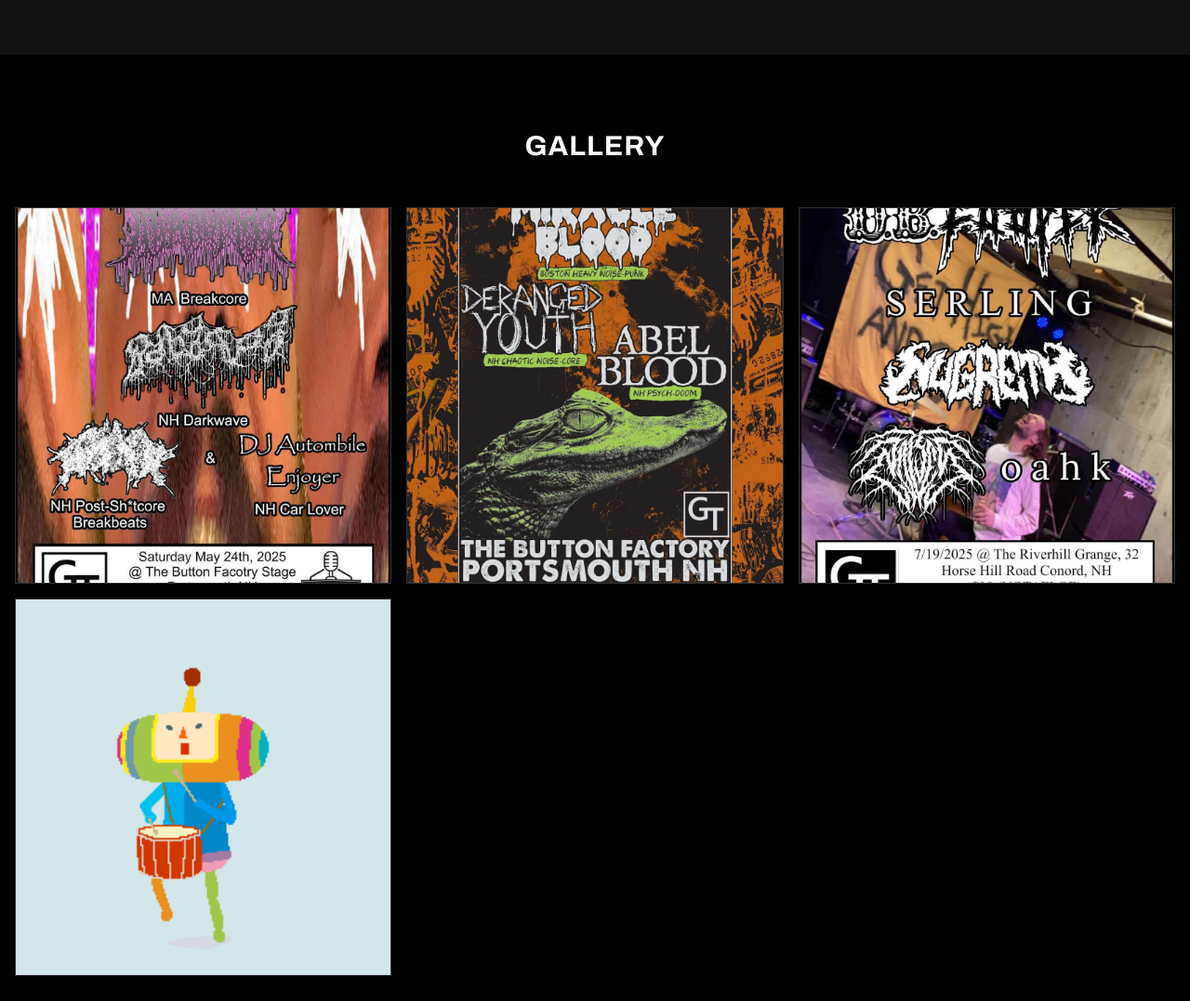
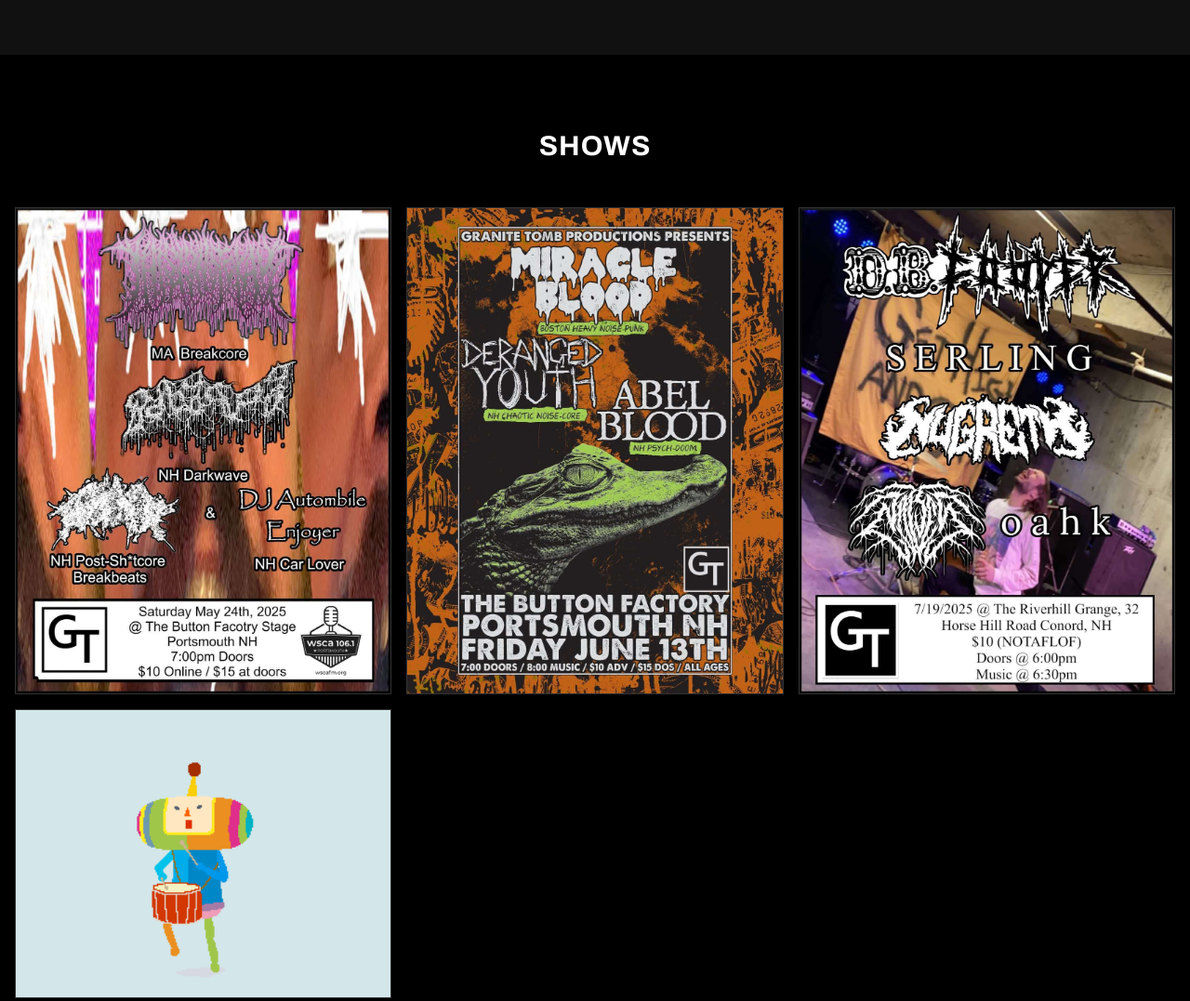
Before and after one commit to BoxOfCereal/Granite-tomb-records, an Eleventy site: page src/index.njk in a window 1280 px wide. Shown: the part 1160-2237 px from the top of the page at 93% size. Built offline with nearby package versions, Linux system fonts and the light colour scheme; Eleventy itself is replaced by a stand-in of ours; files that its build step writes are made by us from their sources.

Commit message:
Change the poster so they Are not clipped

```diff
--- a/src/_includes/gallerySection.njk
+++ b/src/_includes/gallerySection.njk
@@ -1,10 +1,10 @@
 <section class="py-20 bg-black">
         <div class="container mx-auto px-4">
-            <h2 class="text-3xl uppercase mb-12 text-center">Gallery</h2>
+            <h2 class="text-3xl uppercase mb-12 text-center">Shows</h2>
             <div class="grid sm:grid-cols-2 md:grid-cols-3 gap-4">
                 <!-- Photo n -->
                 {% for img in collections.posterImages %}
-                <div class="bg-black aspect-square border border-light overflow-hidden">
+                <div class="bg-black  border border-light overflow-hidden">
                     <img src="{{ img.src }}" alt="{{ img.alt }}" class="w-full h-full object-cover">
                 </div>
                 {% endfor %}
```
